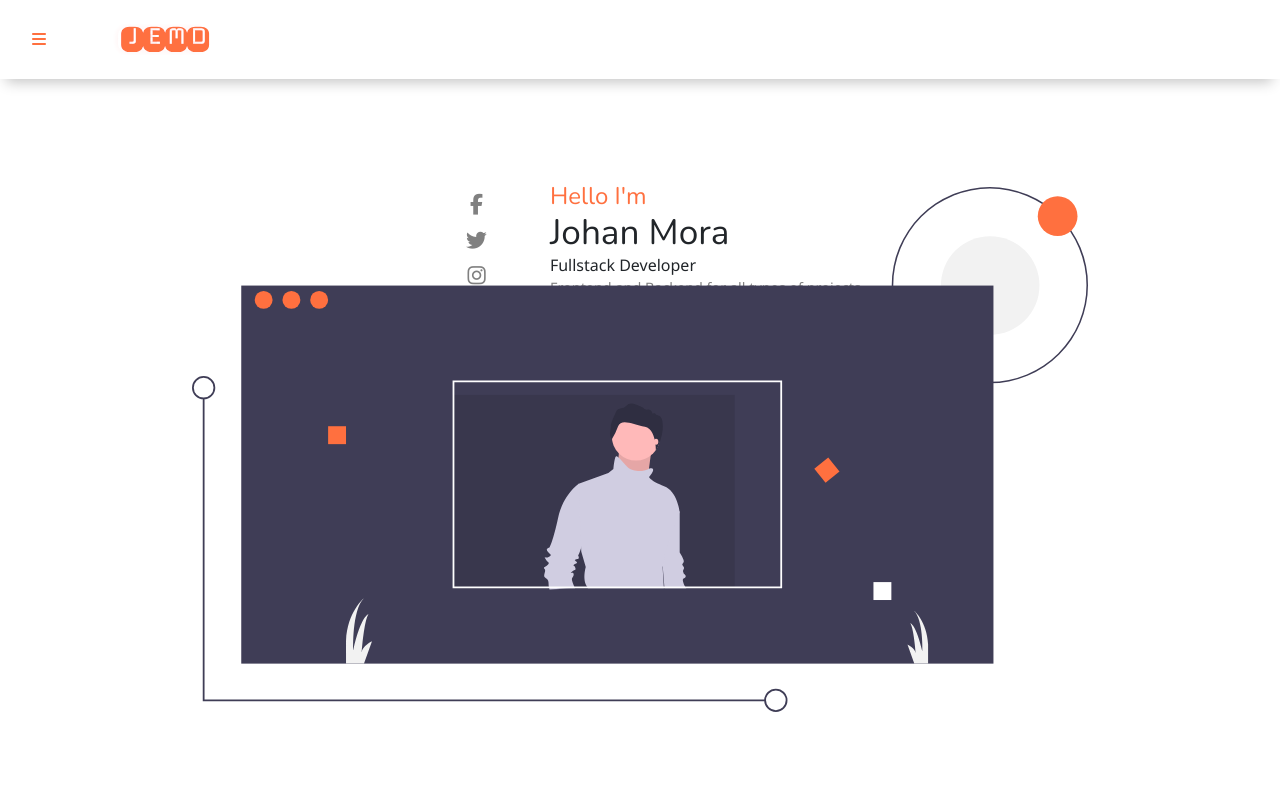
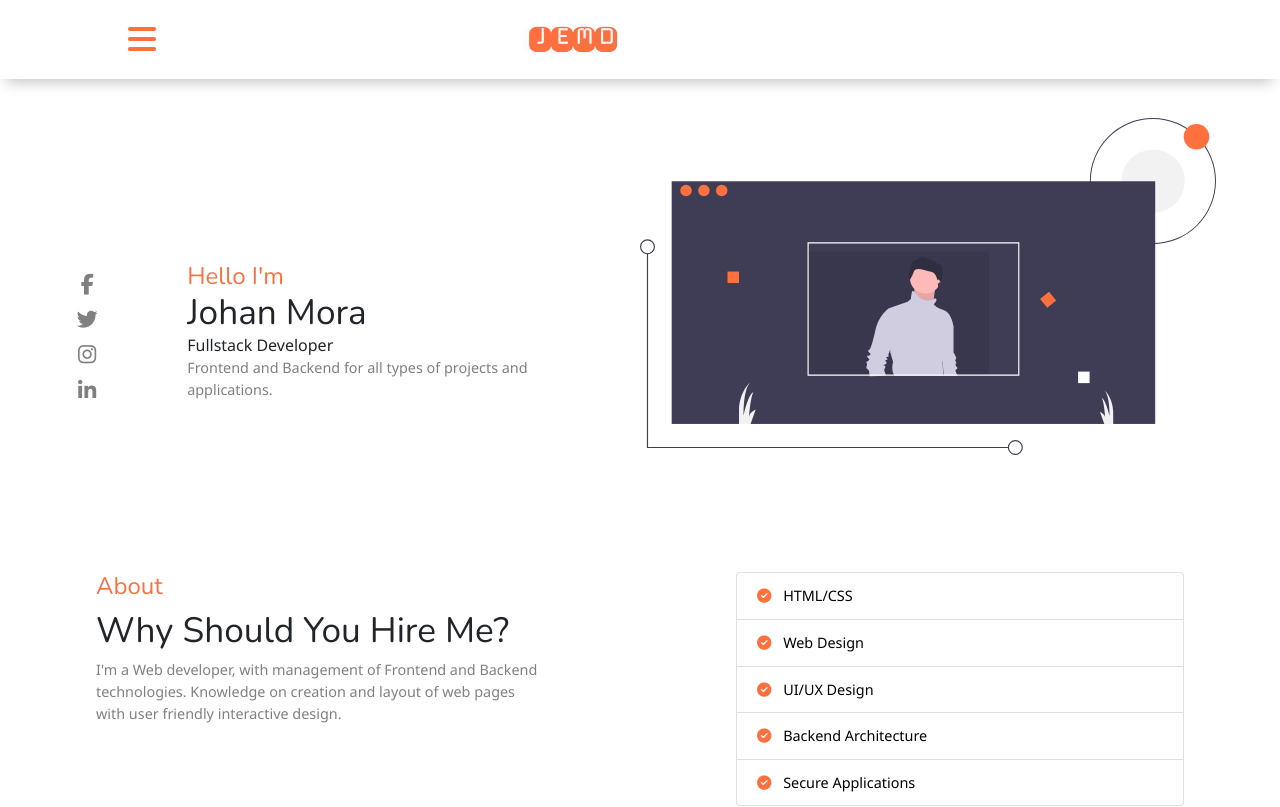
Before and after one commit to Aujemd/Portfolio-React, a React app: page / in a window 1280 px wide. Shown: the top 807 px of the page. Built offline with nearby package versions, Linux system fonts and the light colour scheme.

Commit message:
Responsive 768

```diff
--- /dev/null
+++ b/src/hooks/useWindowDImensions.js
@@ -0,0 +1,24 @@
+import { useState, useEffect } from 'react';
+
+function getWindowDimensions() {
+  const { innerWidth: width, innerHeight: height } = window;
+  return {
+    width,
+    height
+  };
+}
+
+export default function useWindowDimensions() {
+  const [windowDimensions, setWindowDimensions] = useState(getWindowDimensions());
+
+  useEffect(() => {
+    function handleResize() {
+      setWindowDimensions(getWindowDimensions());
+    }
+
+    window.addEventListener('resize', handleResize);
+    return () => window.removeEventListener('resize', handleResize);
+  }, []);
+
+  return windowDimensions;
+}
--- a/src/sass/App.scss
+++ b/src/sass/App.scss
@@ -1,6 +1,7 @@
 @import 'components/bootstrap_reboot.scss';
 @import 'components/grids.scss';
 @import 'components/vars.scss';
+@import "components/breakpoints.scss";
 @import 'components/Home.scss';
 @import 'components/About.scss';
 @import 'components/Services.scss';
--- a/src/sass/components/About.scss
+++ b/src/sass/components/About.scss
@@ -5,6 +5,11 @@
         @include grid-template-rows(1fr grid-repeat(1));
         grid-template-areas: "content content"
                             "stats stats";
+
+        @include media("tablet"){
+            grid-template-areas: "content stats"
+                                "content stats";
+        }
         }
 
     &-hero{
@@ -17,7 +22,7 @@
 
     &-content{
         grid-area: content;
-        width: 80%;
+        width: 70%;
         margin: 0 auto;
         &-subtitle{
             color: $color-primario;
--- a/src/sass/components/Footer.scss
+++ b/src/sass/components/Footer.scss
@@ -3,6 +3,10 @@
         margin-bottom: 8%;
         text-align: center;
         line-height: 4em;
+
+        @include media("tablet"){
+            margin-top: 10%;
+        }
     }
 
     &-email{
--- a/src/sass/components/Home.scss
+++ b/src/sass/components/Home.scss
@@ -4,6 +4,14 @@
         justify-content: center;
         align-items: center;
         flex-wrap: wrap;
+
+        @include media("tablet"){
+            @include display-grid;
+            @include grid-template-columns(1fr grid-repeat(1));
+            @include grid-template-rows(1fr grid-repeat(1));
+            grid-template-areas: "banner hero"
+                                "banner hero";
+        }
     }
 
     &-navbar{
@@ -13,11 +21,21 @@
 
         &-button{
             color: $color-primario;
-            margin-left: 2em;
+            margin-left: 10%;
         }
 
         &-brand{
-            margin-left: 3em;
+            margin-left: 15%;
+        }
+
+        @include media("tablet"){
+            &-button{
+                font-size: 2em;
+            }
+
+            &-brand{
+                margin-left: 27%;
+            }
         }
     }
 
@@ -25,6 +43,12 @@
         z-index: 1000000;
         width: 70%;
         margin: -20% 0 20% 0;
+
+        @include media("tablet"){
+            grid-area: hero;
+            width: 90%;
+            margin: 0;
+        }
     }
 
     &-skew{
@@ -42,10 +66,9 @@
     &-banner{
         display: flex;
         align-items: center;
-        justify-content: flex-end;
 
         &-content{
-            width: 70%;
+            width: 60%;
             margin: 20% 0 0 0;
         }
 
@@ -82,10 +105,16 @@
             font-size: .9em;
         }
 
+        @include media("tablet"){
+            grid-area: banner;
+            width: 100%;
+            margin: 0;
+        }
+
     }
 
     &-social{
-        margin: 40% 12% 24% 0;
+        margin: 40% 12% 24% 10%;
         padding: 2%;
 
         ul{
--- a/src/sass/components/Portfolio.scss
+++ b/src/sass/components/Portfolio.scss
@@ -24,6 +24,10 @@
         width: 70%;
         margin: 0 auto;
 
+        @include media("tablet"){
+            width: 90%;
+        }
+
         &-item{
             flex-direction: column;
             width: 100%;
@@ -31,6 +35,9 @@
             align-items: center;
             height: 50%;
 
+            @include media("tablet"){
+                width: 90%;
+            }
 
             &-image{
                 width: 100%;
--- a/src/sass/components/Services.scss
+++ b/src/sass/components/Services.scss
@@ -1,10 +1,5 @@
 .services{
-    &-container{
-
-    }
-
     &-titles{
-        margin-top: 15%;
         grid-area: titles;
         text-align: center;
         margin: 0 auto;
@@ -14,6 +9,7 @@
         color: $color-primario;
         font-family: $Fuente1;
         font-size: 1.5em;
+        margin-top: 15%;
     }
 
     &-title{
@@ -32,7 +28,6 @@
         width: 90%;
         margin: 5%;
         padding: 5%;
-
             i{
                 background-color: $color-primario;
                 text-align: center;
@@ -55,7 +50,11 @@
                 color: gray;
                 font-size: .9em;
             }
-
+        @include media("tablet"){
+            width: 40%;
+            margin: 1%;
+            padding: 2%;
+        }
     }
 
     &-card:hover{
--- a/src/sections/Portfolio/containers/Portfolio.js
+++ b/src/sections/Portfolio/containers/Portfolio.js
@@ -7,6 +7,7 @@ import smartphones from '../../../assets/Smartphones.png'
 import product from '../../../assets/Product.png'
 import restaurant from '../../../assets/restaurant.png'
 import petgram from '../../../assets/petgram.png'
+import useWindowDimensions from "../../../hooks/useWindowDImensions"
 
 function SampleNextArrow(props) {
     const { className, style, onClick } = props;
@@ -30,9 +31,16 @@ function SampleNextArrow(props) {
     );
   }
 
-const settings = {
+
+
+export const Portfolio = () => {
+
+  const { height, width } = useWindowDimensions();
+
+
+  let settings = {
     infinite: true,
-    slidesToShow: 1,
+    slidesToShow:width > 900 ? 3 : width > 768 ? 2 : 1,
     slidesToScroll: 1,
     speed: 700,
     cssEase: "ease-out",
@@ -40,7 +48,6 @@ const settings = {
     prevArrow: <SamplePrevArrow/>
   };
 
-export const Portfolio = () => {
     return <div className="portfolio-container" id="portfolio">
         <div className="portfolio-titles">
             <h2 className="portfolio-subtitle text-orange">Portfolio</h2>
```
